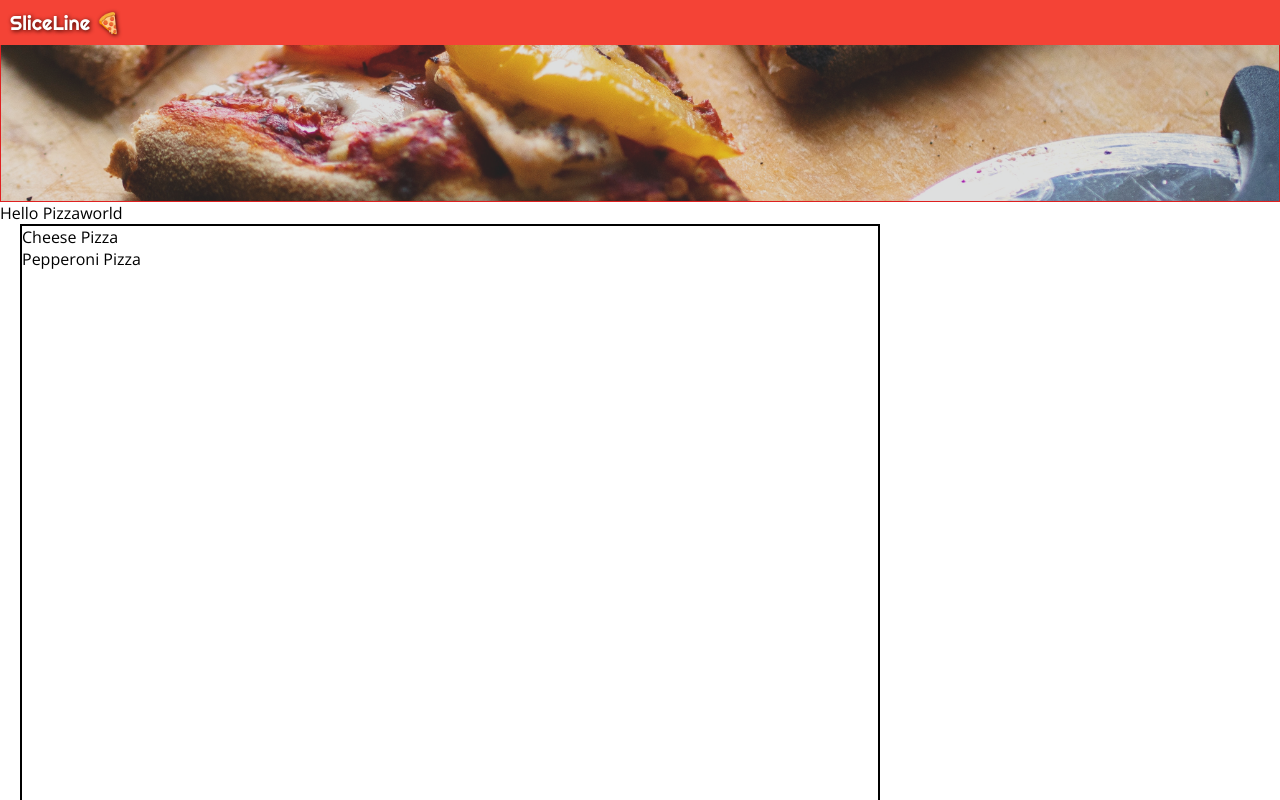
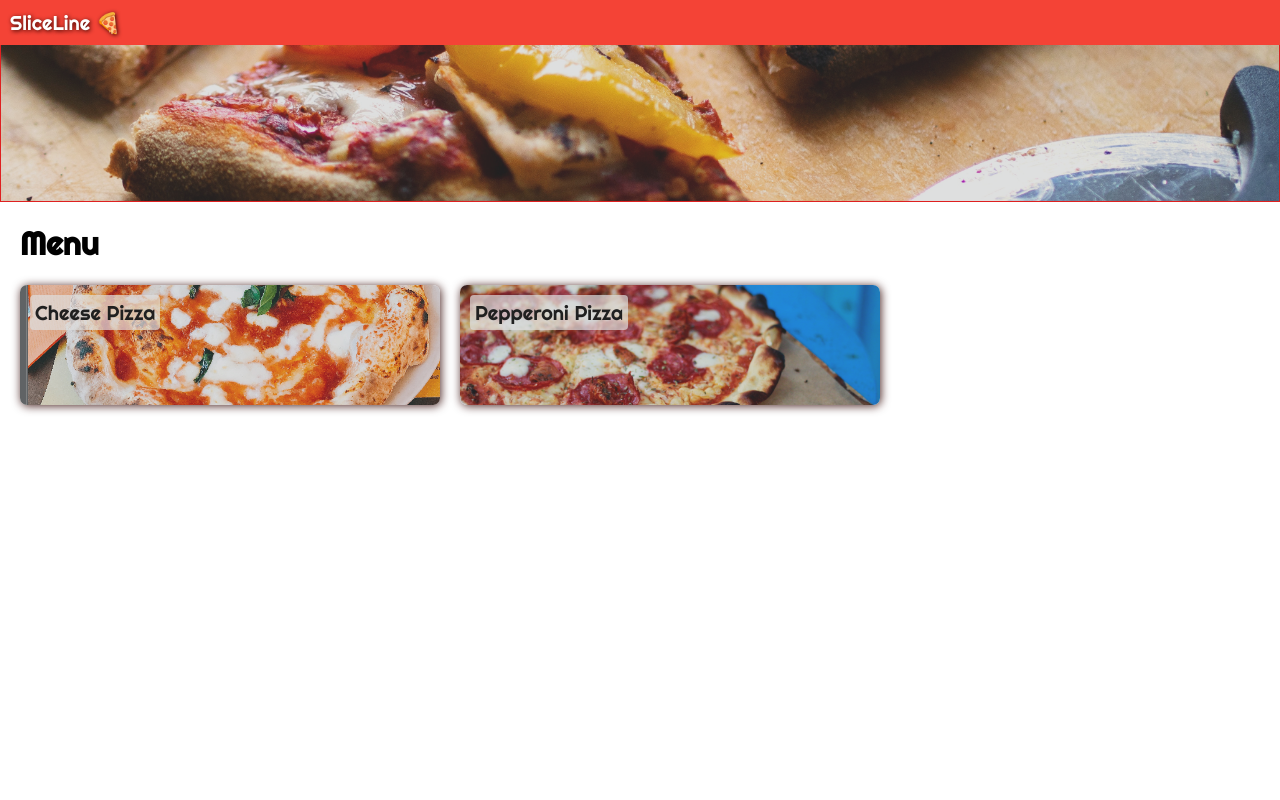
Before and after one commit to janhenrikfock/react_ordering_app, a React (Create React App) app: page / in a window 1280 px wide. Shown: the top 800 px of the page. Built offline with nearby package versions, Linux system fonts and the light colour scheme.

Commit message:
Add foodgrid

```diff
--- a/src/App.js
+++ b/src/App.js
@@ -7,7 +7,6 @@ function App() {
     <>
       <Navbar />
       <Banner />
-      <div>Hello Pizzaworld</div>
       <Menu />
     </>
   )
--- /dev/null
+++ b/src/Menu/FoodGrid.js
@@ -0,0 +1,30 @@
+import styled from 'styled-components/macro'
+
+export const StyledFoodGrid = styled.div`
+  display: grid;
+  grid-template-columns: 1fr 1fr;
+  gap: 20px;
+`
+export const StyledFoodLabel = styled.div`
+  border-radius: 4px;
+  position: absolute;
+  background-color: rgba(255, 255, 255, 0.7);
+  padding: 5px;
+`
+
+export const StyledFood = styled.div`
+  box-shadow: 1px 1px 10px #380502;
+  border-radius: 7px;
+  font-family: 'Righteous', cursive;
+  font-size: 20px;
+  padding: 10px;
+  height: 100px;
+  background-image: ${({ img }) => `url(${img});`};
+  background-position: center;
+  background-size: cover;
+  filter: contrast(75%);
+  &:hover {
+    cursor: pointer;
+    opacity: 0.7;
+  }
+`
--- a/src/Menu/Menu.js
+++ b/src/Menu/Menu.js
@@ -1,17 +1,22 @@
 import styled from 'styled-components/macro'
 import { foods } from '../MockData/FoodData'
+import { StyledFoodGrid, StyledFood, StyledFoodLabel } from './FoodGrid'
 
 export default function Menu() {
   return (
     <MenuStyled>
-      {foods.map((food) => (
-        <div>{food.name}</div>
-      ))}
+      <h1> Menu </h1>
+      <StyledFoodGrid>
+        {foods.map((food) => (
+          <StyledFood img={food.img}>
+            <StyledFoodLabel>{food.name}</StyledFoodLabel>
+          </StyledFood>
+        ))}
+      </StyledFoodGrid>
     </MenuStyled>
   )
 }
 const MenuStyled = styled.div`
-  border: 2px solid black;
   margin: 0px 400px 50px 20px;
   height: 1000px;
 `
```
Also changed, not shown: 2 other files (tests, documents, lock files or other folders).
